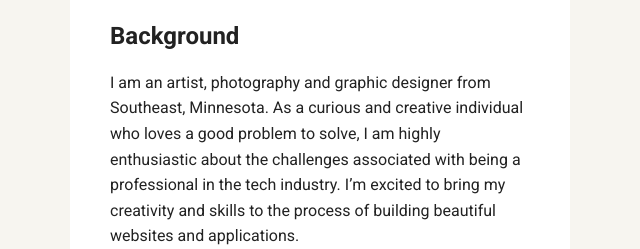
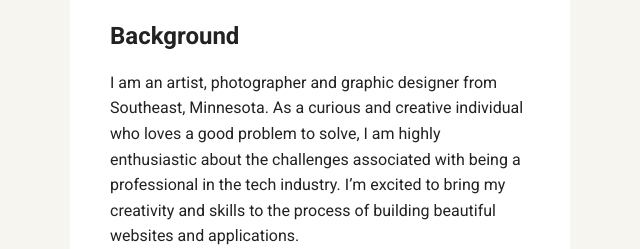
Before and after one commit to Jacquellineo/personal-profile, a plain HTML site: page index.html in a window 1280 px wide. Shown: the part 538-787 px from the top of the page, 20-660 px from the left. Drawn offline with Linux system fonts and the light colour scheme; a web font is replaced by a local one.

Commit message:
Update index.html

```diff
--- a/index.html
+++ b/index.html
@@ -25,7 +25,7 @@
     <main class="flex">
       <div class="card">
         <h2>Background</h2>
-        <p>I am an artist, photography and graphic designer from Southeast, Minnesota. As a curious and creative individual who loves a good problem to solve, I am highly enthusiastic about the challenges associated with being a professional in the tech industry. I’m excited to bring my creativity and skills to the process of building beautiful websites and applications.</p>
+        <p>I am an artist, photographer and graphic designer from Southeast, Minnesota. As a curious and creative individual who loves a good problem to solve, I am highly enthusiastic about the challenges associated with being a professional in the tech industry. I’m excited to bring my creativity and skills to the process of building beautiful websites and applications.</p>
         <p>I have been a professional artist and designer for over a decade and am a life-long learner who's always looking for the next opportunity to expand my skills.</p>
       </div>
 
```
